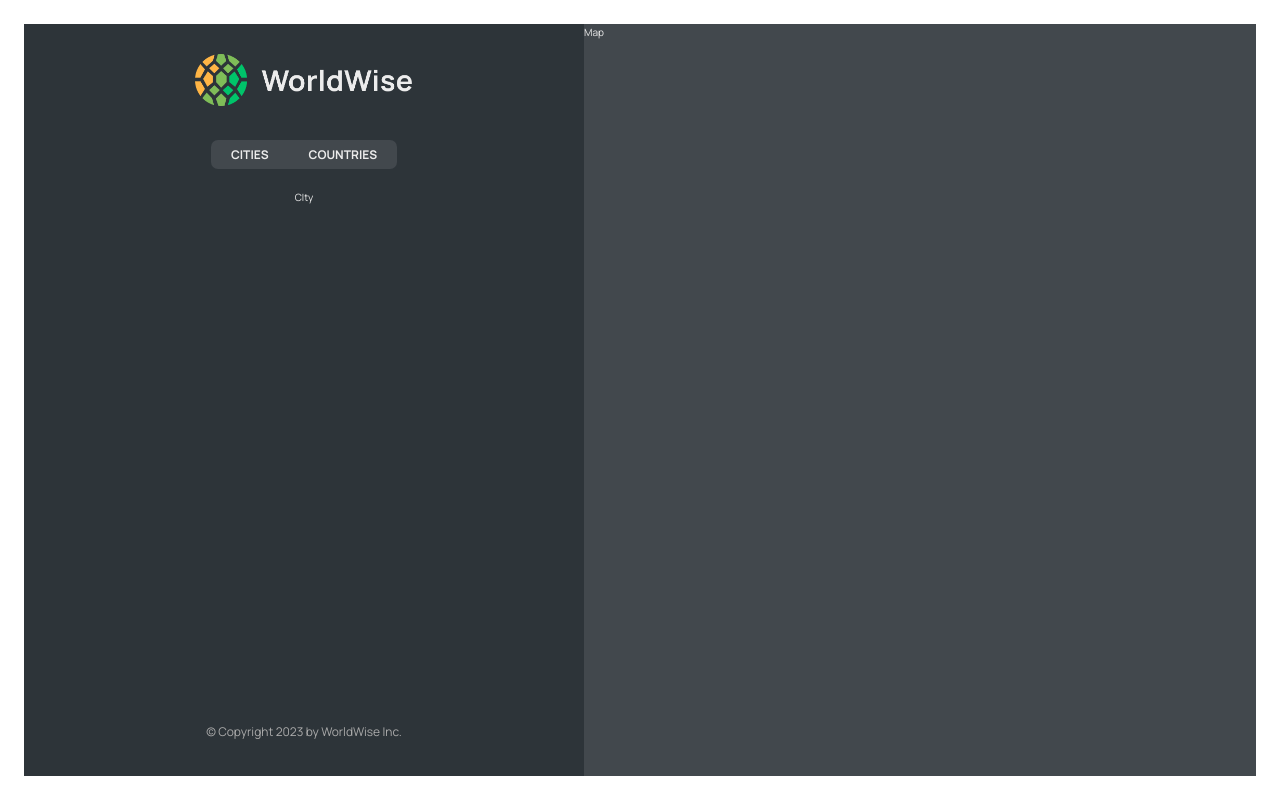
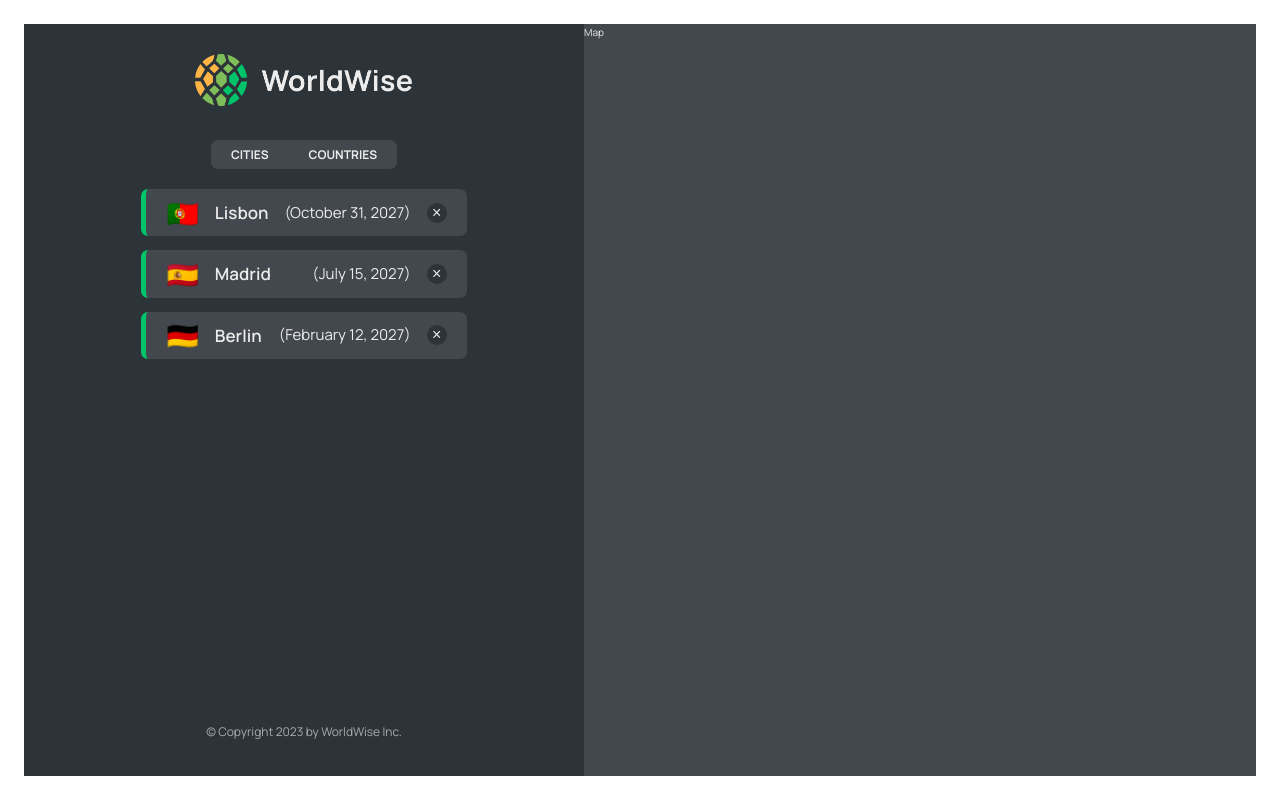
Before and after one commit to thiagopdo/worldwise, a React (Vite) app: page /app in a window 1280 px wide. Built offline with nearby package versions, Linux system fonts and the light colour scheme; data requests are answered from the project's data file.

Commit message:
added the list of cities and message comp in chang of empty array

```diff
--- a/package.json
+++ b/package.json
@@ -8,7 +8,7 @@
     "build": "vite build",
     "lint": "eslint . --ext js,jsx --report-unused-disable-directives --max-warnings 0",
     "preview": "vite preview",
-    "server": "json-server --watch data/cities.json --port 3002 -delay 500"
+    "server": "json-server --watch data/cities.json --port 3002 --delay 500"
   },
   "dependencies": {
     "json-server": "^0.17.4",
--- a/src/App.jsx
+++ b/src/App.jsx
@@ -6,8 +6,30 @@
 import PageNotFound from "./pages/PageNotFound";
 import Login from "./pages/Login";
 import CityList from "./components/CityList";
+import { useEffect, useState } from "react";
+
+const BASE_URL = "http://localhost:3002";
 
 function App() {
+  const [cities, setCities] = useState([]);
+  const [isLoading, setIsLoading] = useState(false);
+
+  useEffect(function () {
+    async function fetchCities() {
+      try {
+        setIsLoading(true);
+        const res = await fetch(`${BASE_URL}/cities`);
+        const data = await res.json();
+        setCities(data);
+      } catch {
+        alert("Error loading data...");
+      } finally {
+        setIsLoading(false);
+      }
+    }
+    fetchCities();
+  }, []);
+
   return (
     <BrowserRouter>
       <Routes>
@@ -16,8 +38,14 @@
         <Route path="pricing" element={<Pricing />} />
         <Route path="/login" element={<Login />} />
         <Route path="app" element={<AppLayout />}>
-          <Route index element={<CityList />} />
-          <Route path="cities" element={<CityList />} />
+          <Route
+            index
+            element={<CityList cities={cities} isLoading={isLoading} />}
+          />
+          <Route
+            path="cities"
+            element={<CityList cities={cities} isLoading={isLoading} />}
+          />
           <Route path="countries" element={<p>List of countries</p>} />
           <Route path="form" element={<p>Form</p>} />
         </Route>
--- /dev/null
+++ b/src/components/CityItem.jsx
@@ -0,0 +1,26 @@
+import styles from "./CityItem.module.css";
+
+/* eslint-disable react/prop-types */
+// eslint-disable-next-line no-unused-vars
+
+const formatDate = (date) =>
+  new Intl.DateTimeFormat("en", {
+    day: "numeric",
+    month: "long",
+    year: "numeric",
+  }).format(new Date(date));
+
+function CityItem({ city }) {
+  const { cityName, emoji, date } = city;
+
+  return (
+    <li className={styles.cityItem}>
+      <span className={styles.emoji}>{emoji}</span>
+      <h3 className={styles.name}>{cityName}</h3>
+      <time className={styles.date}>({formatDate(date)})</time>
+      <button className={styles.deleteBtn}>&times;</button>
+    </li>
+  );
+}
+
+export default CityItem;
--- a/src/components/CityList.jsx
+++ b/src/components/CityList.jsx
@@ -1,9 +1,24 @@
+/* eslint-disable react/prop-types */
+import Spinner from "./Spinner";
+import Message from "./Message";
 import styles from "./CityList.module.css";
+import CityItem from "./CityItem";
 
-function CityList() {
+function CityList({ cities, isLoading }) {
+  if (isLoading) return <Spinner />;
+
+  if (!cities.length)
+    return (
+      <Message message="Add your first city by clicking on a city on the map" />
+    );
+
   return (
     <div>
-      <ul className={styles.CityList}>CIty</ul>
+      <ul className={styles.cityList}>
+        {cities.map((city) => (
+          <CityItem city={city} key={city.id} />
+        ))}
+      </ul>
     </div>
   );
 }
--- a/src/components/Message.jsx
+++ b/src/components/Message.jsx
@@ -1,3 +1,4 @@
+/* eslint-disable react/prop-types */
 import styles from "./Message.module.css";
 
 function Message({ message }) {
```
